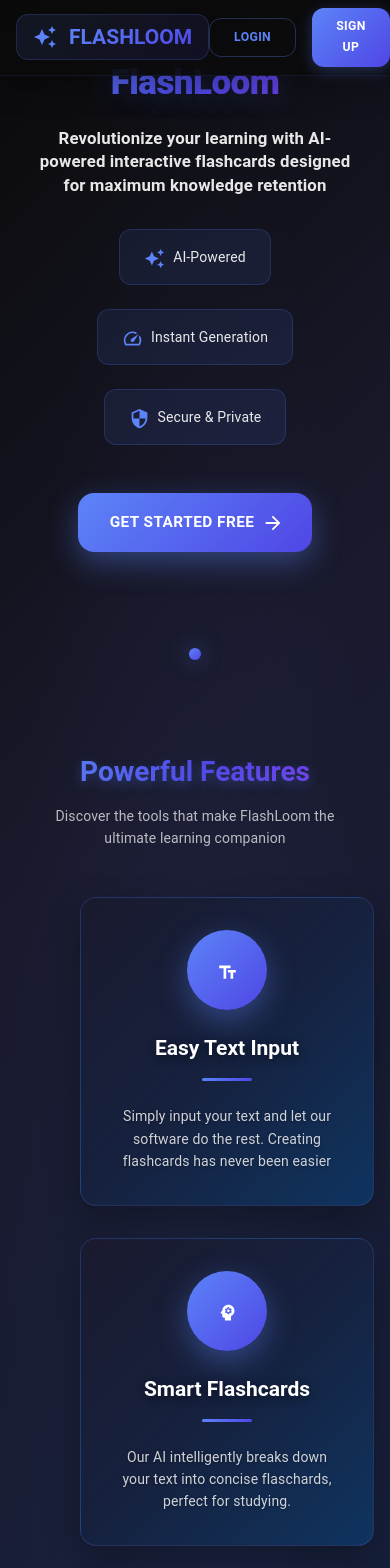
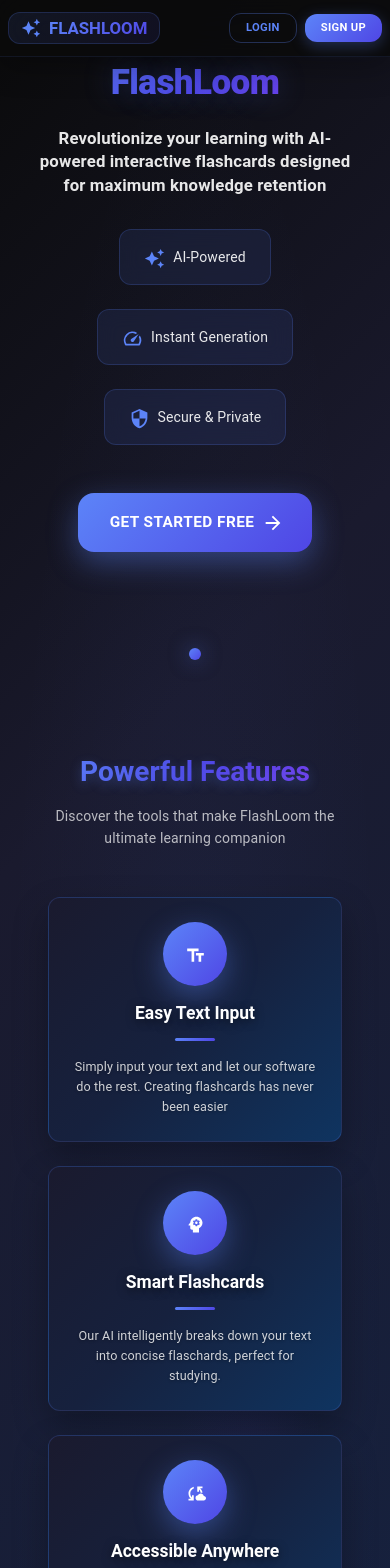
Before and after one commit to Jayjeet1013/flashcard-saas, a Next.js app: page / in a window 390 px wide. Shown: the top 1568 px of the page. Built offline with nearby package versions, Linux system fonts and the light colour scheme; no server answers.

Commit message:
make responsive fearture and header for mobile devices

```diff
--- a/app/components/featuresGrid.js
+++ b/app/components/featuresGrid.js
@@ -42,6 +42,7 @@
     <Grid
       item
       xs={12}
+      sm={6}
       md={4}
       sx={{
         display: "flex",
@@ -61,16 +62,16 @@
       >
         <Box
           sx={{
-            p: 4,
+            p: { xs: 3, sm: 4 },
             display: "flex",
             flexDirection: "column",
             alignItems: "center",
             textAlign: "center",
-            minHeight: 280,
+            minHeight: { xs: 240, sm: 280 },
             background:
               "linear-gradient(135deg, #1a1a2e 0%, #16213e 50%, #0f3460 100%)",
             border: "1px solid rgba(92, 132, 248, 0.2)",
-            borderRadius: 4,
+            borderRadius: { xs: 3, sm: 4 },
             boxShadow: "0 15px 35px rgba(0, 0, 0, 0.3)",
             position: "relative",
             overflow: "hidden",
@@ -112,12 +113,12 @@
               display: "flex",
               alignItems: "center",
               justifyContent: "center",
-              width: 80,
-              height: 80,
+              width: { xs: 64, sm: 80 },
+              height: { xs: 64, sm: 80 },
               borderRadius: "50%",
               background: "linear-gradient(135deg, #5c84f8 0%, #4f46e5 100%)",
               boxShadow: "0 10px 30px rgba(92, 132, 248, 0.4)",
-              mb: 3,
+              mb: { xs: 2, sm: 3 },
               position: "relative",
               "&::before": {
                 content: '""',
@@ -130,7 +131,9 @@
               },
             }}
           >
-            <Box sx={{ color: "white", fontSize: 32 }}>{getIcon(title)}</Box>
+            <Box sx={{ color: "white", fontSize: { xs: 24, sm: 32 } }}>
+              {getIcon(title)}
+            </Box>
           </Box>
 
           <Typography
@@ -138,7 +141,8 @@
             sx={{
               fontWeight: 700,
               color: "white",
-              mb: 2,
+              mb: { xs: 1.5, sm: 2 },
+              fontSize: { xs: "1.25rem", sm: "1.5rem" },
               textShadow: "0 2px 10px rgba(0, 0, 0, 0.5)",
             }}
           >
@@ -147,11 +151,11 @@
 
           <Box
             sx={{
-              width: 50,
+              width: { xs: 40, sm: 50 },
               height: 3,
               background: "linear-gradient(135deg, #5c84f8 0%, #4f46e5 100%)",
               borderRadius: 2,
-              mb: 3,
+              mb: { xs: 2, sm: 3 },
             }}
           />
 
@@ -159,7 +163,7 @@
             sx={{
               color: "rgba(255, 255, 255, 0.8)",
               lineHeight: 1.6,
-              fontSize: "1rem",
+              fontSize: { xs: "0.9rem", sm: "1rem" },
               textShadow: "0 1px 3px rgba(0, 0, 0, 0.3)",
             }}
           >
@@ -250,7 +254,7 @@
 
       <Grid
         container
-        spacing={4}
+        spacing={{ xs: 3, sm: 4 }}
         sx={{
           position: "relative",
           zIndex: 1,
--- a/app/components/header.js
+++ b/app/components/header.js
@@ -26,16 +26,24 @@
         boxShadow: "0 8px 32px rgba(0, 0, 0, 0.3)",
       }}
     >
-      <Toolbar sx={{ display: "flex", justifyContent: "space-between", py: 1 }}>
+      <Toolbar
+        sx={{
+          display: "flex",
+          justifyContent: "space-between",
+          py: { xs: 0.5, sm: 1 },
+          px: { xs: 1, sm: 2 },
+          minHeight: { xs: 56, sm: 64 },
+        }}
+      >
         <motion.div whileHover={{ scale: 1.02 }} whileTap={{ scale: 0.98 }}>
           <Button
             onClick={() => router.push("/")}
             sx={{
               display: "flex",
               alignItems: "center",
-              gap: 1.5,
-              px: 2,
-              py: 1,
+              gap: { xs: 1, sm: 1.5 },
+              px: { xs: 1.5, sm: 2 },
+              py: { xs: 0.5, sm: 1 },
               borderRadius: 3,
               background:
                 "linear-gradient(135deg, rgba(92, 132, 248, 0.1) 0%, rgba(79, 70, 229, 0.1) 100%)",
@@ -48,11 +56,14 @@
               },
             }}
           >
-            <AutoAwesome sx={{ color: "#5c84f8", fontSize: 24 }} />
+            <AutoAwesome
+              sx={{ color: "#5c84f8", fontSize: { xs: 20, sm: 24 } }}
+            />
             <Typography
               variant="h5"
               sx={{
                 fontWeight: 700,
+                fontSize: { xs: "1.2rem", sm: "1.5rem" },
                 background: "linear-gradient(135deg, #5c84f8 0%, #4f46e5 100%)",
                 backgroundClip: "text",
                 WebkitBackgroundClip: "text",
@@ -65,15 +76,22 @@
         </motion.div>
 
         <SignedOut>
-          <Box sx={{ display: "flex", alignItems: "center", gap: 2 }}>
+          <Box
+            sx={{
+              display: "flex",
+              alignItems: "center",
+              gap: { xs: 1, sm: 2 },
+            }}
+          >
             <motion.div whileHover={{ scale: 1.05 }} whileTap={{ scale: 0.95 }}>
               <Button
                 variant="outlined"
                 onClick={() => router.push("sign-in")}
                 sx={{
                   borderRadius: 3,
-                  px: 3,
-                  py: 1,
+                  px: { xs: 2, sm: 3 },
+                  py: { xs: 0.5, sm: 1 },
+                  fontSize: { xs: "0.8rem", sm: "0.875rem" },
                   border: "1px solid rgba(92, 132, 248, 0.3)",
                   color: "#5c84f8",
                   fontWeight: 600,
@@ -93,8 +111,9 @@
                 onClick={() => router.push("sign-up")}
                 sx={{
                   borderRadius: 3,
-                  px: 3,
-                  py: 1,
+                  px: { xs: 2, sm: 3 },
+                  py: { xs: 0.5, sm: 1 },
+                  fontSize: { xs: "0.8rem", sm: "0.875rem" },
                   background:
                     "linear-gradient(135deg, #5c84f8 0%, #4f46e5 100%)",
                   fontWeight: 600,
@@ -115,16 +134,25 @@
         </SignedOut>
 
         <SignedIn>
-          <Box sx={{ display: "flex", alignItems: "center", gap: 2 }}>
+          <Box
+            sx={{
+              display: "flex",
+              alignItems: "center",
+              gap: { xs: 1, sm: 2 },
+            }}
+          >
             <motion.div whileHover={{ scale: 1.05 }} whileTap={{ scale: 0.95 }}>
               <Button
                 variant="contained"
-                startIcon={<DashboardCustomize />}
+                startIcon={
+                  <DashboardCustomize sx={{ fontSize: { xs: 16, sm: 20 } }} />
+                }
                 onClick={() => router.push("/flashcards")}
                 sx={{
                   borderRadius: 3,
-                  px: 3,
-                  py: 1,
+                  px: { xs: 2, sm: 3 },
+                  py: { xs: 0.5, sm: 1 },
+                  fontSize: { xs: "0.8rem", sm: "0.875rem" },
                   background:
                     "linear-gradient(135deg, #5c84f8 0%, #4f46e5 100%)",
                   fontWeight: 600,
@@ -136,14 +164,28 @@
                     boxShadow: "0 6px 20px rgba(92, 132, 248, 0.4)",
                     transform: "translateY(-1px)",
                   },
+                  "& .MuiButton-startIcon": {
+                    marginRight: { xs: 0.5, sm: 1 },
+                  },
                 }}
               >
-                My Flashcards
+                <Box
+                  component="span"
+                  sx={{ display: { xs: "none", sm: "inline" } }}
+                >
+                  My Flashcards
+                </Box>
+                <Box
+                  component="span"
+                  sx={{ display: { xs: "inline", sm: "none" } }}
+                >
+                  Cards
+                </Box>
               </Button>
             </motion.div>
             <Box
               sx={{
-                p: 0.5,
+                p: { xs: 0.25, sm: 0.5 },
                 borderRadius: 2,
                 background:
                   "linear-gradient(135deg, rgba(92, 132, 248, 0.1) 0%, rgba(79, 70, 229, 0.1) 100%)",
@@ -153,7 +195,10 @@
               <UserButton
                 appearance={{
                   elements: {
-                    avatarBox: "w-8 h-8",
+                    avatarBox: {
+                      width: { xs: "28px", sm: "32px" },
+                      height: { xs: "28px", sm: "32px" },
+                    },
                   },
                 }}
               />
```
